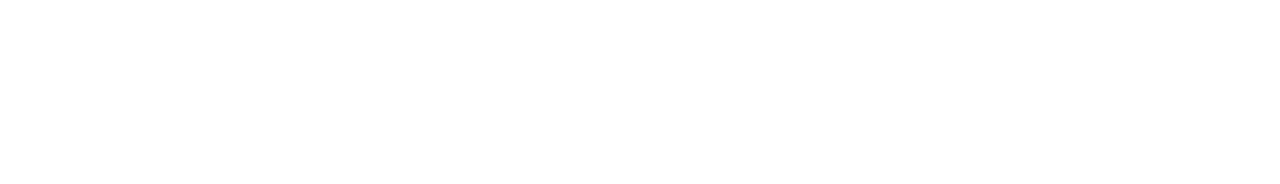
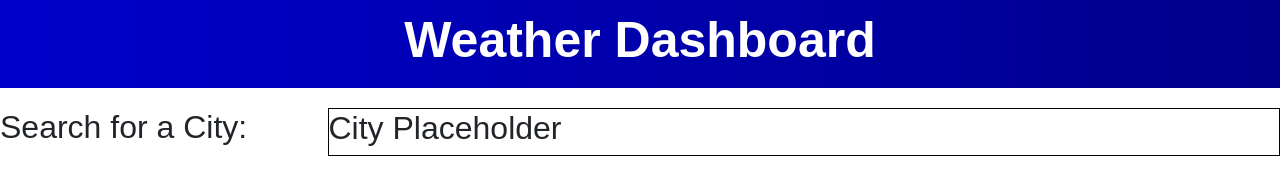
Before and after one commit to Mike-Lane/Weather-Dashboard, a plain HTML site: page index.html in a window 1280 px wide. Drawn offline with nearby package versions, Linux system fonts and the light colour scheme.

Commit message:
added html header and sections

```diff
--- a/assets/css/style.css
+++ b/assets/css/style.css
@@ -0,0 +1,26 @@
+/*Entire page*/
+* {
+    font-family: Arial, Helvetica, sans-serif;
+    box-sizing: border-box;
+    margin: 0;
+    padding: 0;
+}
+/*Header*/
+header div {
+    background-image: linear-gradient(to right, mediumblue , darkblue);
+    text-align: center;
+    padding: 10px;
+    color: white;
+    margin-bottom: 20px;
+}
+h1{
+    font-size: 50px;
+    font-weight: bolder;
+}
+/*Body*/
+#search{
+}
+#city {
+    border: black solid 1px;
+}
+/*Footer*/
--- a/index.html
+++ b/index.html
@@ -10,10 +10,27 @@
     <link rel="stylesheet" href="./assets/css/style.css">
 </head>
 <body>
-    <header>
+    <header class="row">
+        <div class="col-md-12">
+            <h1>Weather Dashboard</h1>
+        </div>
+    </header>
+    <main class="row">
+        <section class="col-md-3">
+            <div id="search">
+                <h2>Search for a City:</h2>
+            </div>
+        </section>
+        <section class="col-9">
+            <row>
+                <div id="city">
+                    <h2>City Placeholder</h2>
+                </div>
+            </row>
+            <row>
 
-    </header>
-    <main>
+            </row>
+        </section>
 
     </main>
     <footer>
```
Also changed, not shown: assets/js/script.js (added).
